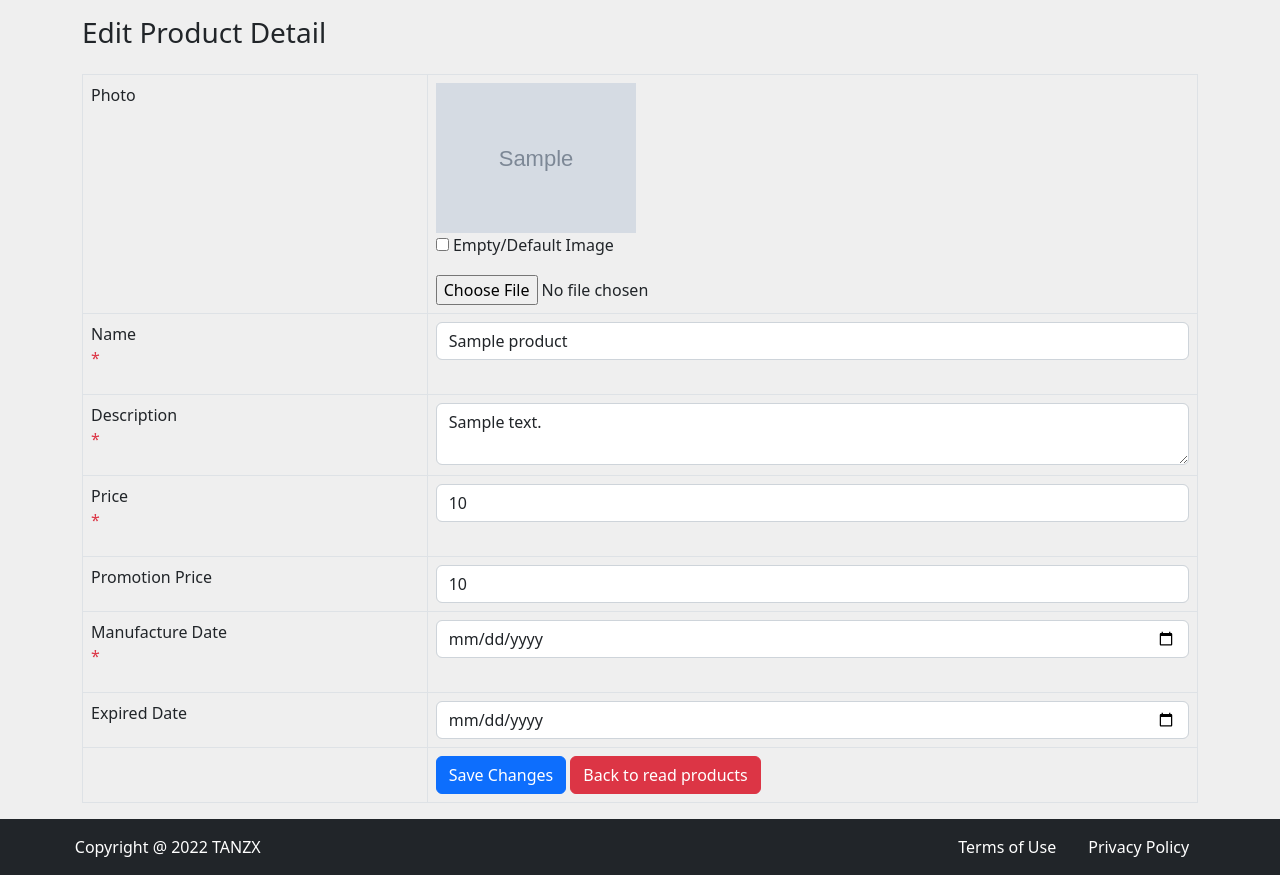
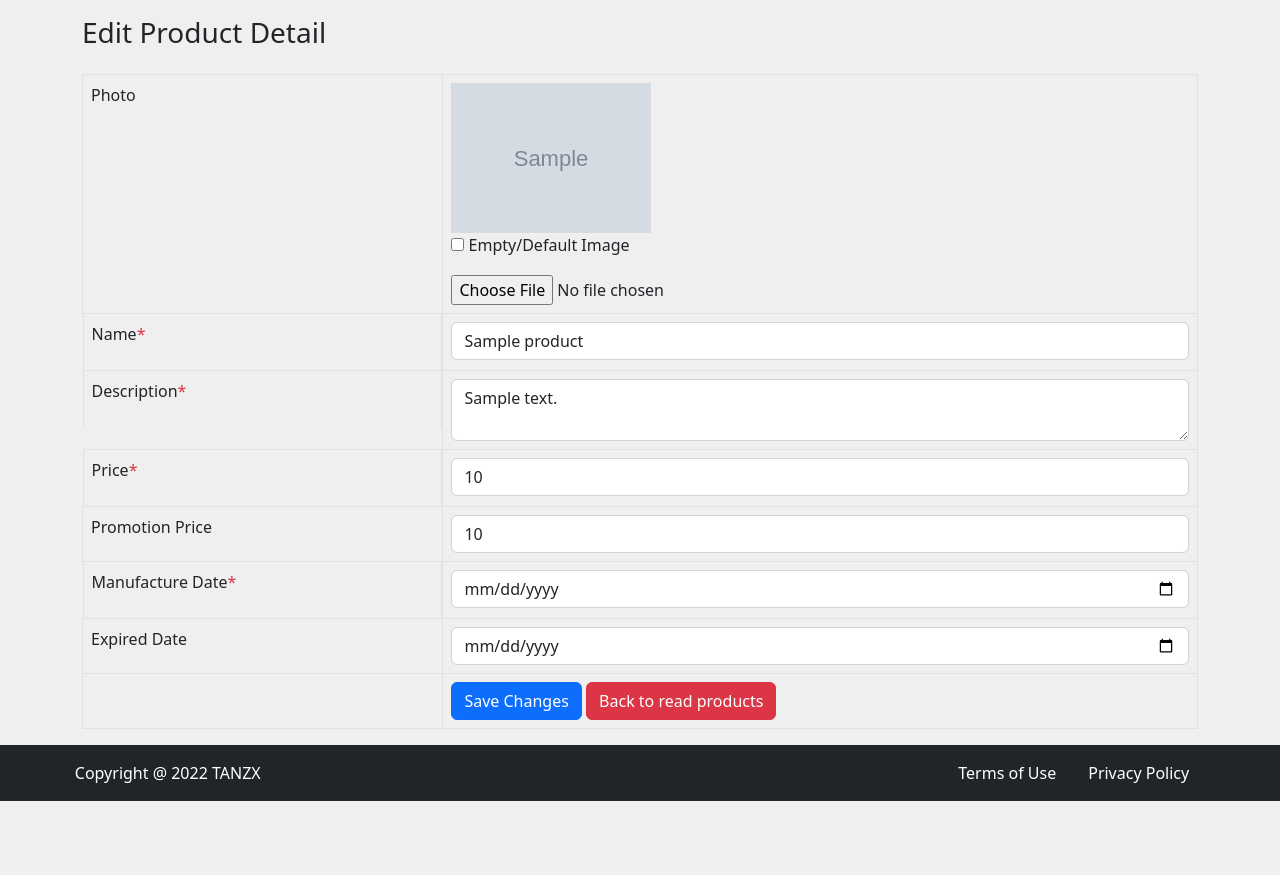
Before and after one commit to tanzhenxun/tanzhenxun.github.io, a PHP site: page /product_update.php?id=1 in a window 1280 px wide. Shown: the part 78-953 px from the top of the page. After the commit the page ends 879 px from the top, so only its background shows below. Run offline with PHP 8.4, Linux system fonts and the light colour scheme; the visitor is signed in with stand-in values (Sample User, id 1); tables that the repository leaves empty or names only in its code hold one stand-in row (values such as "Sample post"); grey boxes marked "Sample" are stand-in pictures; some libraries are stand-ins or nearby versions.

Commit message:
Validation

```diff
--- a/project/product_create.php
+++ b/project/product_create.php
@@ -155,7 +155,6 @@ include 'logincheck.php';
                 } else {
                     echo "<div class='alert alert-danger'>";
                     echo "<div>{$file_upload_error_messages}</div>";
-                    echo "<div>Update the record to upload photo.</div>";
                     echo "</div>";
                 }
             }
--- a/project/product_update.php
+++ b/project/product_update.php
@@ -121,7 +121,7 @@ include 'logincheck.php';
 
             // include database connection
             if ($name == "" || $description == "" || $price == "" || $manufacture_date == "" ) {
-                echo "<div class='alert alert-danger'>Please make sure all fields are not emplty!</div>";
+                echo "<div class='alert alert-danger'>Please make sure have * column are not emplty!</div>";
             } else {
 
                 if ($promotion_price == "") {
@@ -289,15 +289,15 @@ include 'logincheck.php';
                 </tr>
 
                 <tr>
-                    <td>Name<p class="text-danger">*</p></td>
+                    <td class="d-flex">Name<p class="text-danger">*</p></td>
                     <td><input type='text' name='name' value="<?php echo htmlspecialchars($name, ENT_QUOTES);  ?>" class='form-control' /></td>
                 </tr>
                 <tr>
-                    <td>Description<p class="text-danger">*</p></td>
+                    <td class="d-flex">Description<p class="text-danger">*</p></td>
                     <td><textarea name='description' class='form-control'><?php echo htmlspecialchars($description, ENT_QUOTES);  ?></textarea></td>
                 </tr>
                 <tr>
-                    <td>Price<p class="text-danger">*</p></td>
+                    <td class="d-flex">Price<p class="text-danger">*</p></td>
                     <td><input type='text' name='price' value="<?php echo htmlspecialchars($price, ENT_QUOTES);  ?>" class='form-control' /></td>
                 </tr>
                 <tr>
@@ -305,11 +305,11 @@ include 'logincheck.php';
                     <td><input type='text' name='promotion_price' value="<?php echo htmlspecialchars($promotion_price, ENT_QUOTES);  ?>" class='form-control' /></td>
                 </tr>
                 <tr>
-                    <td>Manufacture Date<p class="text-danger">*</p></td>
+                    <td class="d-flex">Manufacture Date<p class="text-danger">*</p></td>
                     <td><input type='date' name='manufacture_date' value="<?php echo htmlspecialchars($manufacture_date, ENT_QUOTES);  ?>" class='form-control' /></td>
                 </tr>
                 <tr>
-                    <td>Expired Date</td>
+                    <td >Expired Date</td>
                     <td><input type='date' name='expired_date' value="<?php echo htmlspecialchars($expired_date, ENT_QUOTES);  ?>" class='form-control' /></td>
                 </tr>
                 <tr>
```
